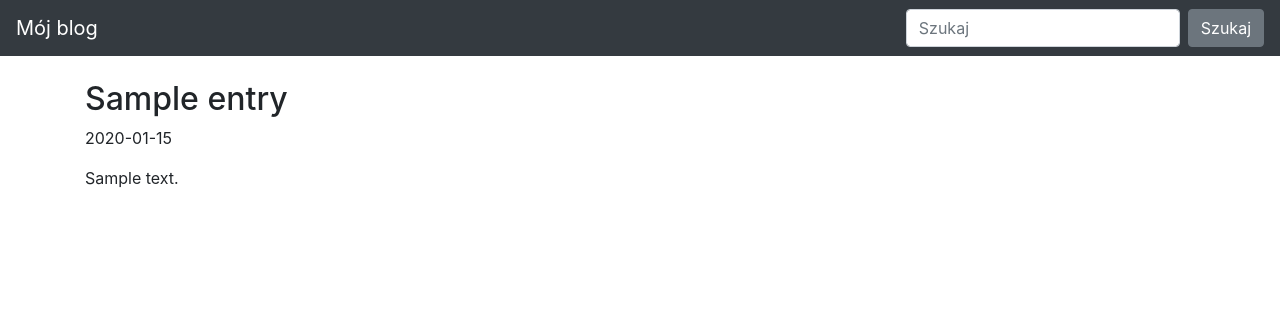
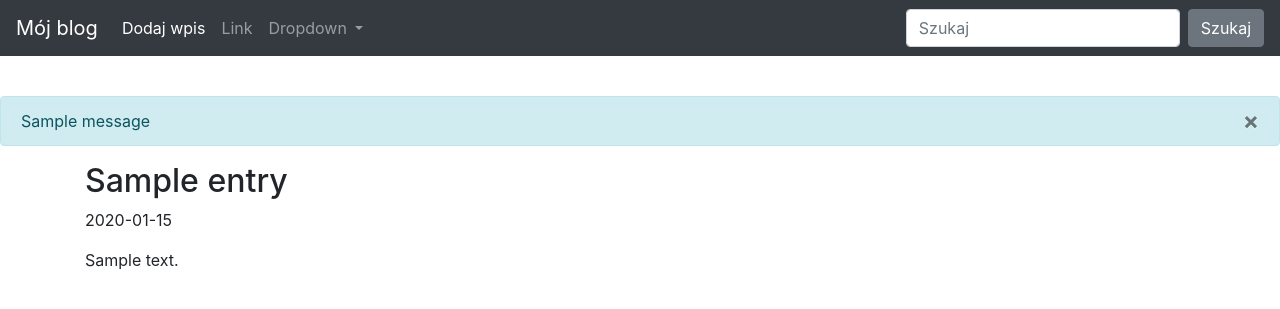
Before and after one commit to StanislawKiraga/Blog, a Flask app: page / in a window 1280 px wide. Shown: the top 309 px of the page. Run offline with Flask 3, Linux system fonts and the light colour scheme; tables that the repository leaves empty hold one stand-in row (values such as "Sample post"); one stand-in notice (Sample message) is shown; some libraries are stand-ins or nearby versions.

Commit message:
update templates

```diff
--- a/blog/templates/base.html
+++ b/blog/templates/base.html
@@ -19,17 +19,45 @@
    }
  </style>
 </head>
+{% with messages = get_flashed_messages() %}
+    {% if messages %}
+        {% for message in messages %}
+            <div class="alert alert-info mt-3" role="alert">
+                {{ message }}
+                <button type="button" class="close" data-dismiss="alert" aria-label="Close">
+                    <span aria-hidden="true">&times</span>
+                </button>
+            </div>
+        {% endfor %}
+    {% endif %}
+{% endwith %}
 
 <body>
  <nav class="navbar navbar-expand-md navbar-dark bg-dark fixed-top">
-   <a class="navbar-brand" href="#">Mój blog</a>
+   <a class="navbar-brand" href="{{ url_for('index') }}">Mój blog</a>
    <button class="navbar-toggler" type="button" data-toggle="collapse" data-target="#navbarsExampleDefault"
      aria-controls="navbarsExampleDefault" aria-expanded="false" aria-label="Toggle navigation">
      <span class="navbar-toggler-icon"></span>
    </button>
-
    <div class="collapse navbar-collapse" id="navbarsExampleDefault">
      <ul class="navbar-nav mr-auto">
+      <li class="nav-item">
+        <a class="nav-link active" aria-current="page" href="{{ url_for('create_entry') }}">Dodaj wpis</a>
+      </li>
+      <li class="nav-item">
+        <a class="nav-link" href="#">Link</a>
+      </li>
+      <li class="nav-item dropdown">
+        <a class="nav-link dropdown-toggle" href="#" role="button" data-bs-toggle="dropdown" aria-expanded="false">
+          Dropdown
+        </a>
+        <ul class="dropdown-menu">
+          <li><a class="dropdown-item" href="#">Action</a></li>
+          <li><a class="dropdown-item" href="#">Another action</a></li>
+          <li><hr class="dropdown-divider"></li>
+          <li><a class="dropdown-item" href="#">Something else here</a></li>
+        </ul>
+      </li>
      </ul>
      <form class="form-inline my-2 my-lg-0">
        <input class="form-control mr-sm-2" type="text" placeholder="Szukaj" aria-label="Szukaj">
--- a/blog/templates/homepage.html
+++ b/blog/templates/homepage.html
@@ -8,7 +8,7 @@
     <h2>{{ post.title }}</h2>
     <p>{{ post.pub_date.strftime('%Y-%m-%d') }}</p>
     <p>
-       {{ post.body}}
+        {{ post.body}}
     </p>
 </div>
 
```
Also changed, not shown: blog/templates/entry_form.html (added, +26 -0 lines).
